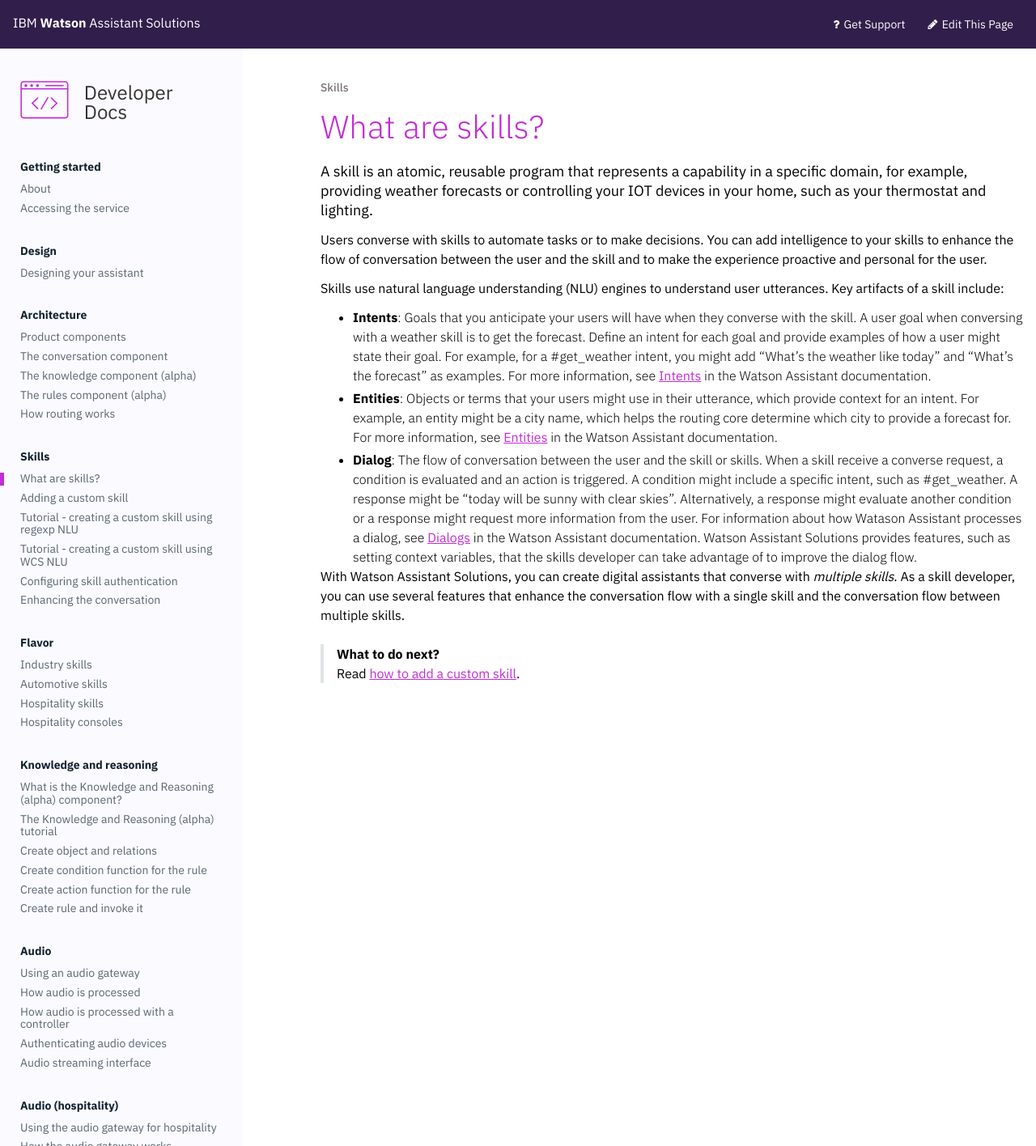
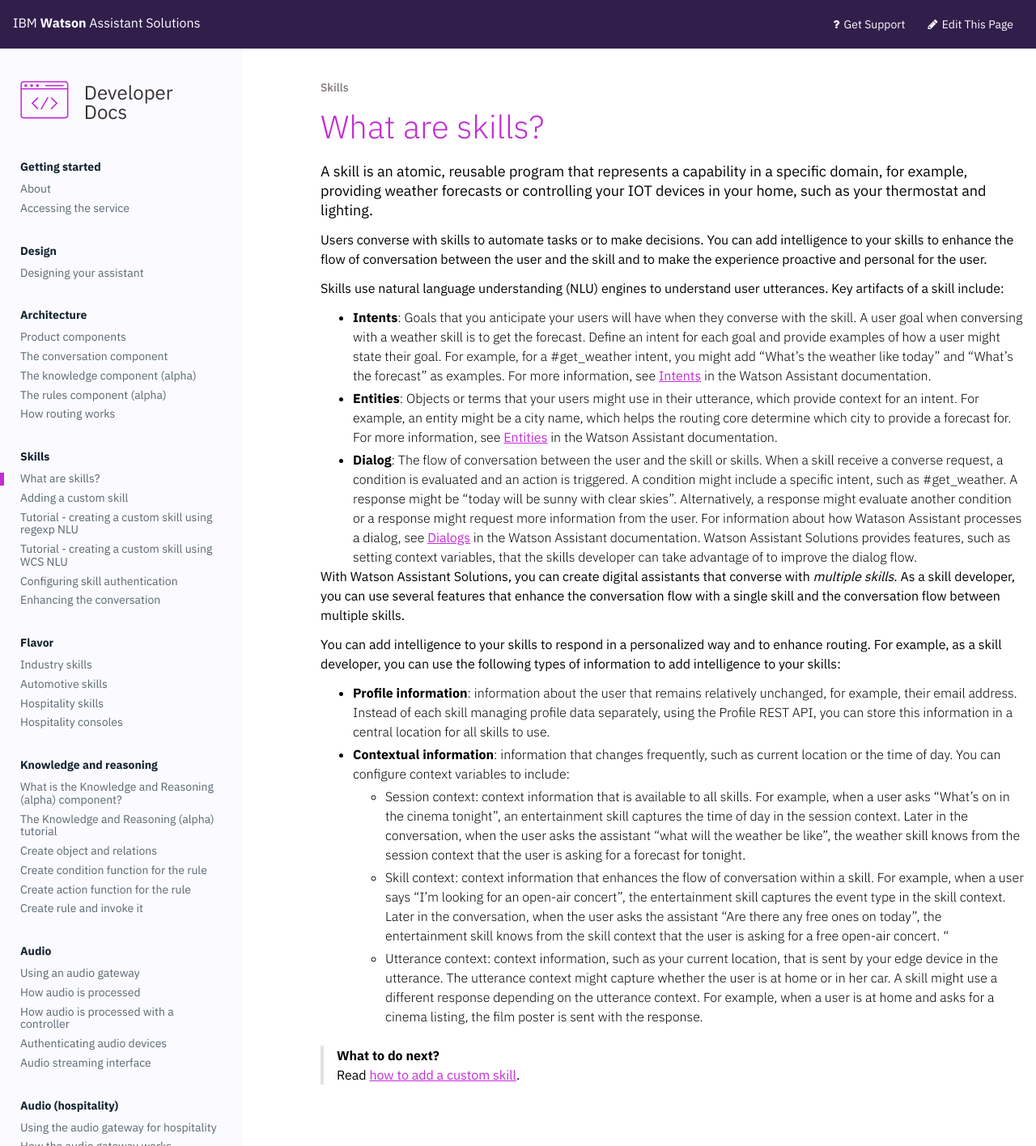
Before and after one commit to Watson-Personal-Assistant/developer, a Jekyll site: the page built from _content/skill/what-are-they.md, in a window 1280 px wide. Shown: the whole page at 81% size. Built offline with Jekyll 4.4.1, drawn with Linux system fonts in a browser that asks for light colours.

Commit message:
context info

```diff
--- a/_content/skill/what-are-they.md
+++ b/_content/skill/what-are-they.md
@@ -13,5 +13,12 @@
 
 With Watson Assistant Solutions, you can create digital assistants that converse with _multiple skills_. As a skill developer, you can use several features that enhance the conversation flow with a single skill and the conversation flow between multiple skills.
 
+You can add intelligence to your skills to respond in a personalized way and to enhance routing. For example, as a skill developer, you can use the following types of information to add intelligence to your skills:
+- **Profile information**: information about the user that remains relatively unchanged, for example, their email address.  Instead of each skill managing profile data separately, using the Profile REST API, you can store this information in a central location for all skills to use.
+- **Contextual information**: information that changes frequently, such as current location or the time of day. You can configure context variables to include:
+  - Session context: context information that is available to all skills. For example, when a user asks "What's on in the cinema tonight", an entertainment skill captures the time of day in the session context.  Later in the conversation, when the user asks the assistant "what will the weather be like", the weather skill knows from the session context that the user is  asking for a forecast for tonight.
+  - Skill context: context information that enhances the flow of conversation within a skill. For example, when a user says "I'm looking for an open-air concert", the entertainment skill captures the event type in the skill context.  Later in the conversation, when the user asks the assistant "Are there any free ones on today", the entertainment skill knows from the skill context that the user is asking for a free open-air concert. "
+  - Utterance context: context information, such as your current location, that is sent by your edge device in the utterance. The utterance context might capture whether the user is at home or in her car. A skill might use a different response depending on the utterance context. For example, when a user is at home and asks for a cinema listing, the film poster is sent with the response.
+
 > **What to do next?**<br/>
 Read [how to add a custom skill]({{site.baseurl}}/skill/create_custom_skill).
```
